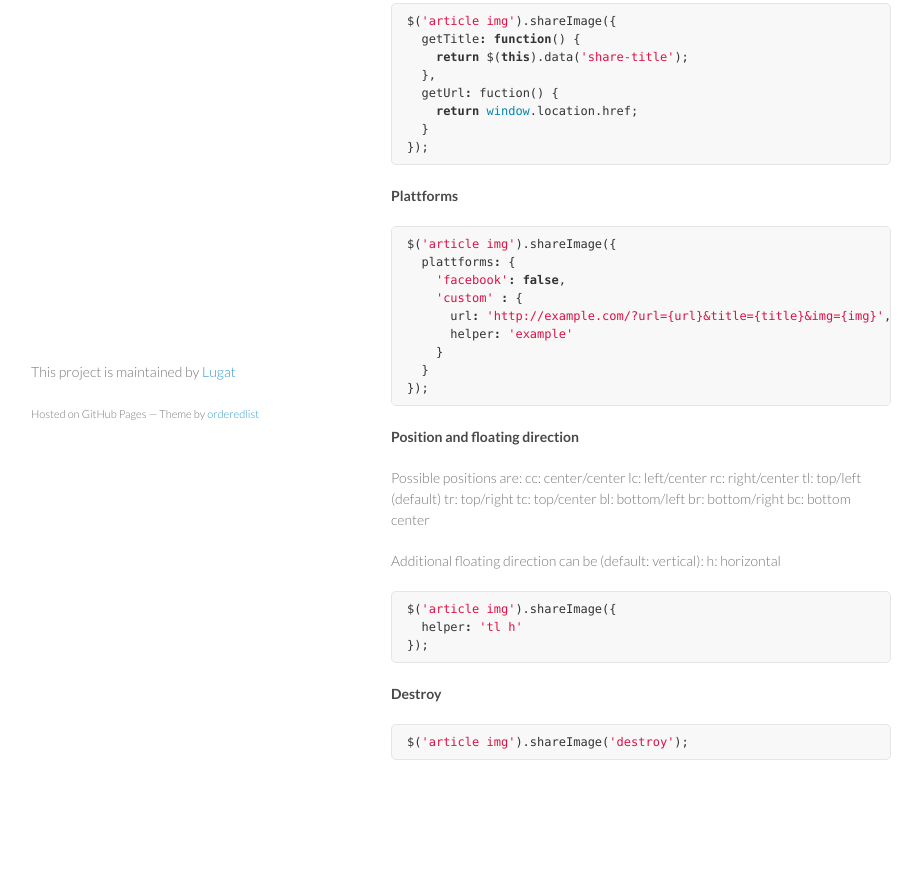
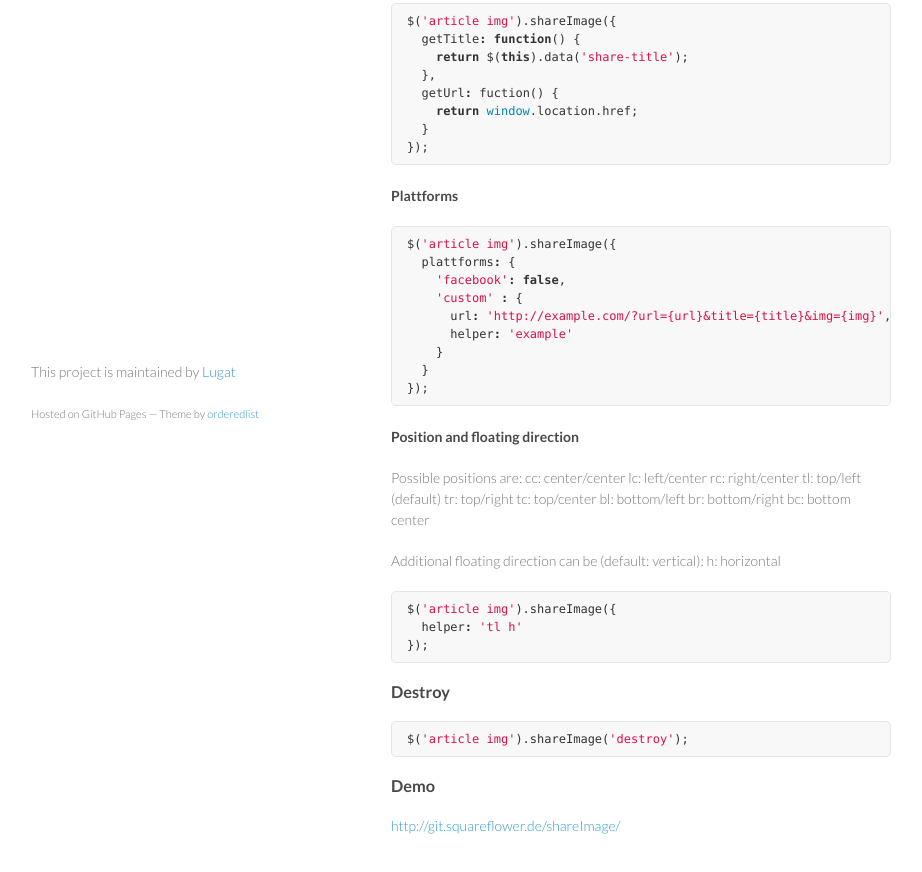
Before and after one commit to Lugat/shareImage, a plain HTML site: page index.html in a window 1280 px wide. Shown: the part 307-1179 px from the top of the page, without its empty margins (179-1101 px from the left). Before the commit the page ends 1137 px from the top, so only its background shows below. Drawn offline with Linux system fonts and the light colour scheme.

```diff
--- a/index.html
+++ b/index.html
@@ -81,11 +81,16 @@
 <span class="p">});</span>
 </pre></div>
 
-<h4>
-<a name="destroy" class="anchor" href="#destroy"><span class="octicon octicon-link"></span></a>Destroy</h4>
+<h3>
+<a name="destroy" class="anchor" href="#destroy"><span class="octicon octicon-link"></span></a>Destroy</h3>
 
 <div class="highlight highlight-js"><pre><span class="nx">$</span><span class="p">(</span><span class="s1">'article img'</span><span class="p">).</span><span class="nx">shareImage</span><span class="p">(</span><span class="s1">'destroy'</span><span class="p">);</span>
 </pre></div>
+
+<h3>
+<a name="demo" class="anchor" href="#demo"><span class="octicon octicon-link"></span></a>Demo</h3>
+
+<p><a href="http://git.squareflower.de/shareImage/">http://git.squareflower.de/shareImage/</a></p>
       </section>
       <footer>
         <p>This project is maintained by <a href="https://github.com/Lugat">Lugat</a></p>
```
Also changed, not shown: params.json (+1 -1 lines).
